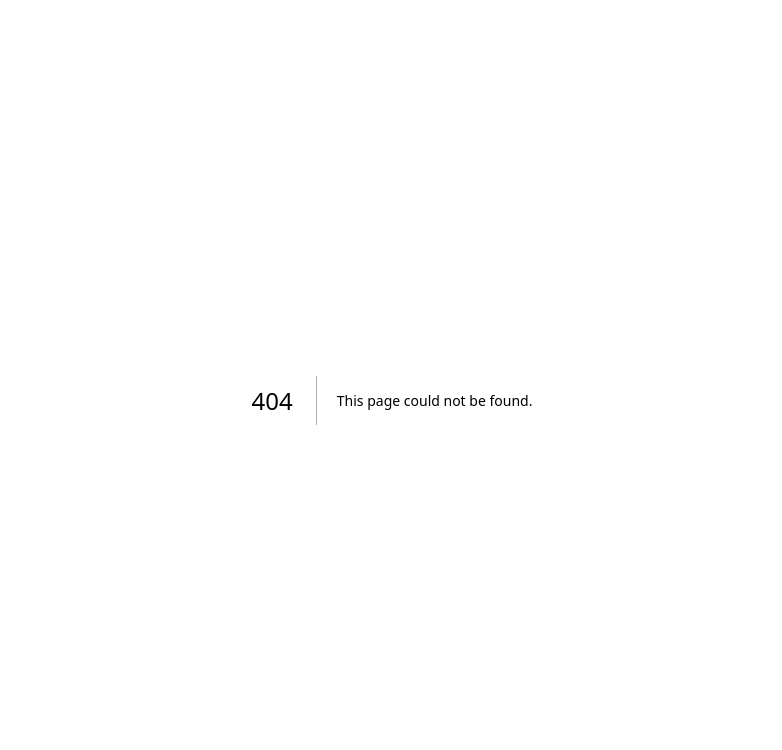
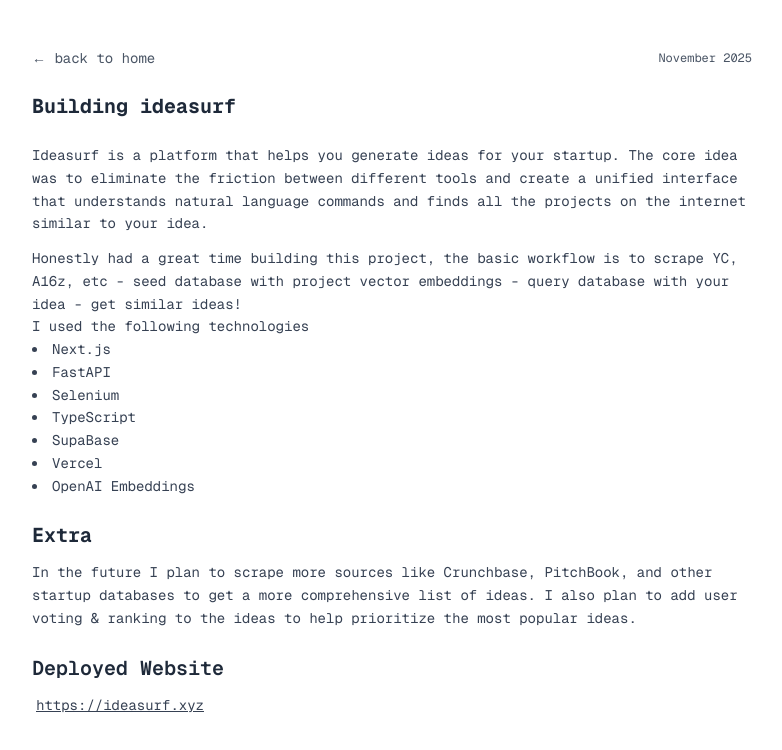
Before and after one commit to darielgu/oct-portfolio, a Next.js app: page /ideasurf in a window 1280 px wide. Before the commit this address had no page. Shown: the top 750 px of the page, without its empty margins (248-1030 px from the left). Built offline with nearby package versions, Linux system fonts and the light colour scheme.

Commit message:
ideasurf added

```diff
--- /dev/null
+++ b/app/ideasurf/page.tsx
@@ -0,0 +1,85 @@
+import Link from "next/link";
+import CodeSnippet from "../../components/CodeSnippet";
+
+export default function GoatforcePage() {
+  return (
+    <div className="min-h-screen bg-white font-mono">
+      <main className="max-w-3xl mx-auto px-6 py-12">
+        {/* Header */}
+        <div className="flex justify-between items-center mb-6">
+          <Link
+            href="/"
+            className="text-gray-600 hover:text-gray-900 transition-colors duration-250 text-sm"
+          >
+            ← back to home
+          </Link>
+          <div className="text-gray-600 text-xs">November 2025</div>
+        </div>
+
+        {/* Main Title */}
+        <h1 className="text-xl font-bold text-gray-800 mb-6">
+          Building ideasurf
+        </h1>
+
+        {/* Content Section */}
+        <div className="space-y-4 text-gray-700 leading-relaxed text-sm">
+          <div className="space-y-3">
+            <p>
+              Ideasurf is a platform that helps you generate ideas for your
+              startup. The core idea was to eliminate the friction between
+              different tools and create a unified interface that understands
+              natural language commands and finds all the projects on the
+              internet similar to your idea.
+            </p>
+            <p>
+              Honestly had a great time building this project, the basic
+              workflow is to scrape YC, A16z, etc - seed database with project
+              vector embeddings - query database with your idea - get similar
+              ideas!
+              <br />I used the following technologies
+              <ul className="list-disc list-inside">
+                <li>Next.js</li>
+                <li>FastAPI</li>
+                <li>Selenium</li>
+                <li>TypeScript</li>
+                <li>SupaBase</li>
+                <li>Vercel</li>
+                <li>OpenAI Embeddings</li>
+              </ul>
+            </p>
+          </div>
+
+          {/* Sub-heading */}
+          <h2 className="text-xl font-bold text-gray-800 mt-6 mb-3">Extra</h2>
+
+          <div className="space-y-3">
+            <p>
+              In the future I plan to scrape more sources like Crunchbase,
+              PitchBook, and other startup databases to get a more comprehensive
+              list of ideas. I also plan to add user voting & ranking to the
+              ideas to help prioritize the most popular ideas.
+            </p>
+          </div>
+
+          {/* Code Snippet Component */}
+          {/* YouTube Demo */}
+          <div className="mt-6">
+            <h3 className="text-xl font-semibold text-gray-800 mb-3">
+              Deployed Website
+            </h3>
+            <p>
+              <a
+                href="https://ideasurf.xyz"
+                target="_blank"
+                rel="noopener noreferrer"
+                className="underline transition-all duration-250 hover:bg-gray-200 px-1 py-0.5 rounded text-align-center"
+              >
+                https://ideasurf.xyz
+              </a>
+            </p>
+          </div>
+        </div>
+      </main>
+    </div>
+  );
+}
--- a/app/page.tsx
+++ b/app/page.tsx
@@ -72,6 +72,27 @@
           </h2>
           {/* Project 1` */}
           <div className="space-y-3">
+            <a href="/ideasurf" className="block">
+              <div className="border border-gray-300 rounded-lg p-3 flex items-center space-x-3 hover:border-gray-400 transition-colors duration-250">
+                <div className="w-12 h-12 bg-gray-200 rounded flex-shrink-0 flex items-center justify-center overflow-hidden">
+                  <img
+                    src="/images/IdeaSurf-removebg.png"
+                    alt="Ideasurf project"
+                    className="w-full h-full object-cover"
+                  />
+                </div>
+                <div className="flex-1">
+                  <h3 className="font-semibold text-gray-800 text-sm">
+                    ideasurf
+                  </h3>
+                  <p className="text-gray-600 text-xs">
+                    The search browser for startups
+                  </p>
+                </div>
+                <div className="text-gray-500 text-xs">November 2025</div>
+              </div>
+            </a>
+
             <a href="/goatforce" className="block">
               <div className="border border-gray-300 rounded-lg p-3 flex items-center space-x-3 hover:border-gray-400 transition-colors duration-250">
                 <div className="w-12 h-12 bg-gray-200 rounded flex-shrink-0 flex items-center justify-center overflow-hidden">
```
Also changed, not shown: public/images/IdeaSurf-removebg.png (added).
